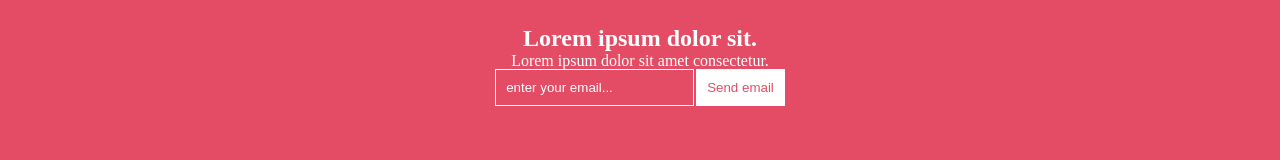
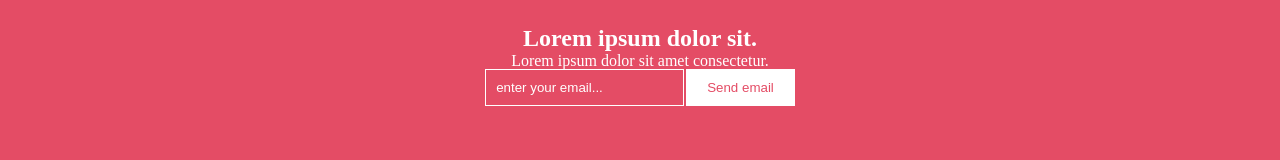
Before and after one commit to B-U-B-E/TESLA, a plain HTML site: page index.html in a window 1280 px wide. Shown: the part 2977-3137 px from the top of the page. Drawn offline with Linux system fonts and the light colour scheme.

Commit message:
Update index.html

```diff
--- a/index.html
+++ b/index.html
@@ -280,6 +280,8 @@
         display: inline-block;
         margin-top: 30px;
     }
+
+    input[type="submit"] { background: #fff; border: none; padding: 10px 20px; color: #e44c65;}
 
 
 
```
